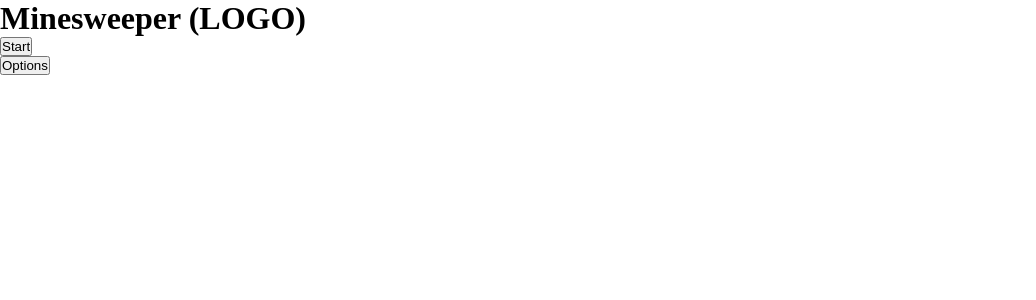
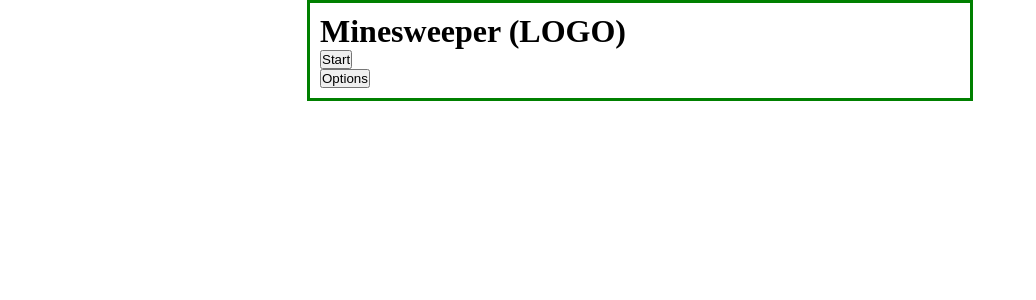
Before and after one commit to Lidcer/Minesweeper, a React app: page / in a window 1280 px wide. Shown: the top 300 px of the page, without its empty margins (0-1036 px from the left). Built offline with nearby package versions, Linux system fonts and the light colour scheme; no server answers; the HTML template or start-up script is replaced by a standard one.

Commit message:
Make it work

```diff
--- a/src/client/components/Main.tsx
+++ b/src/client/components/Main.tsx
@@ -1,25 +1,25 @@
 import React from 'react';
 import io from 'socket.io-client';
+import { MainStyled } from './MainStyle';
 
 interface IMainState {
   ready: boolean;
 }
 
-export class Main extends React.Component<{},IMainState> {
+export class Main extends React.Component<{}, IMainState> {
+  private socket: SocketIOClient.Socket;
 
-  private socket:SocketIOClient.Socket;
-
-  constructor(props){
+  constructor(props) {
     super(props);
     this.state = {
-      ready: false
-    }
+      ready: false,
+    };
   }
 
   componentDidMount() {
     this.socket = io(origin);
     this.socket.on('connect', () => {
-      this.setState({ready: true});
+      this.setState({ ready: true });
     });
   }
   componentWillUnmount() {
@@ -27,15 +27,17 @@ export class Main extends React.Component<{},IMainState> {
   }
 
   get webSocketInfo() {
-    return this.state.ready ? `Connected websocket id: ${this.socket.id}` : 'No connected'
+    return this.state.ready ? `Connected websocket id: ${this.socket.id}` : 'No connected';
   }
 
-
   render() {
-    return <div>
-							<h1>Minesweeper (LOGO)</h1>
-							<button>Start</button><br/>
-							<button>Options</button>
-					 </div>
+    return (
+      <MainStyled>
+        <h1>Minesweeper (LOGO)</h1>
+        <button>Start</button>
+        <br />
+        <button>Options</button>
+      </MainStyled>
+    );
   }
 }
--- a/src/client/components/style.tsx
+++ b/src/client/components/MainStyle.tsx
@@ -1,8 +1,7 @@
 import styled from 'styled-components';
 
-
-const MainStyled = styled.div`
-    margin: auto;
+export const MainStyled = styled.div`
+  margin: auto;
   width: 50%;
   border: 3px solid green;
   padding: 10px;
```
